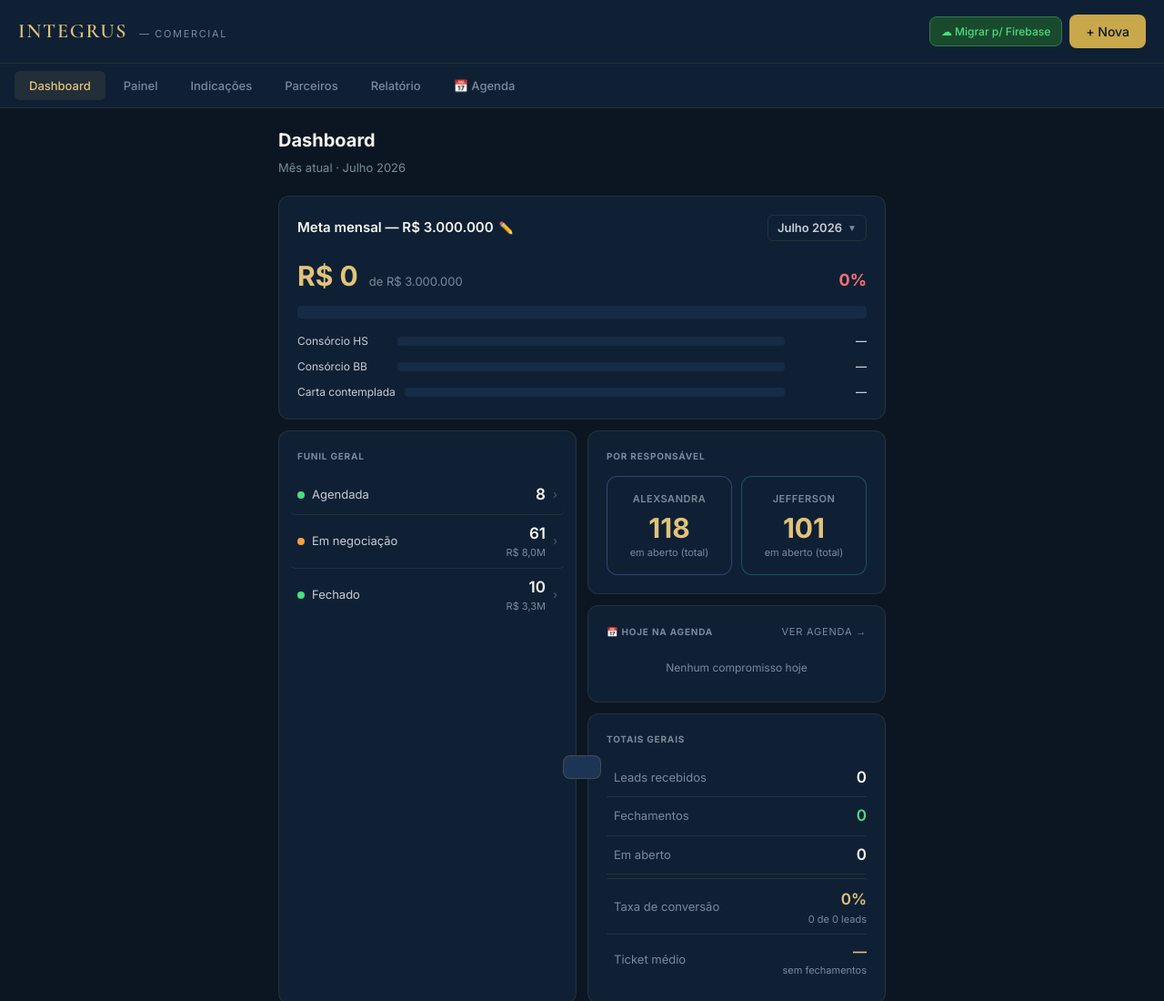
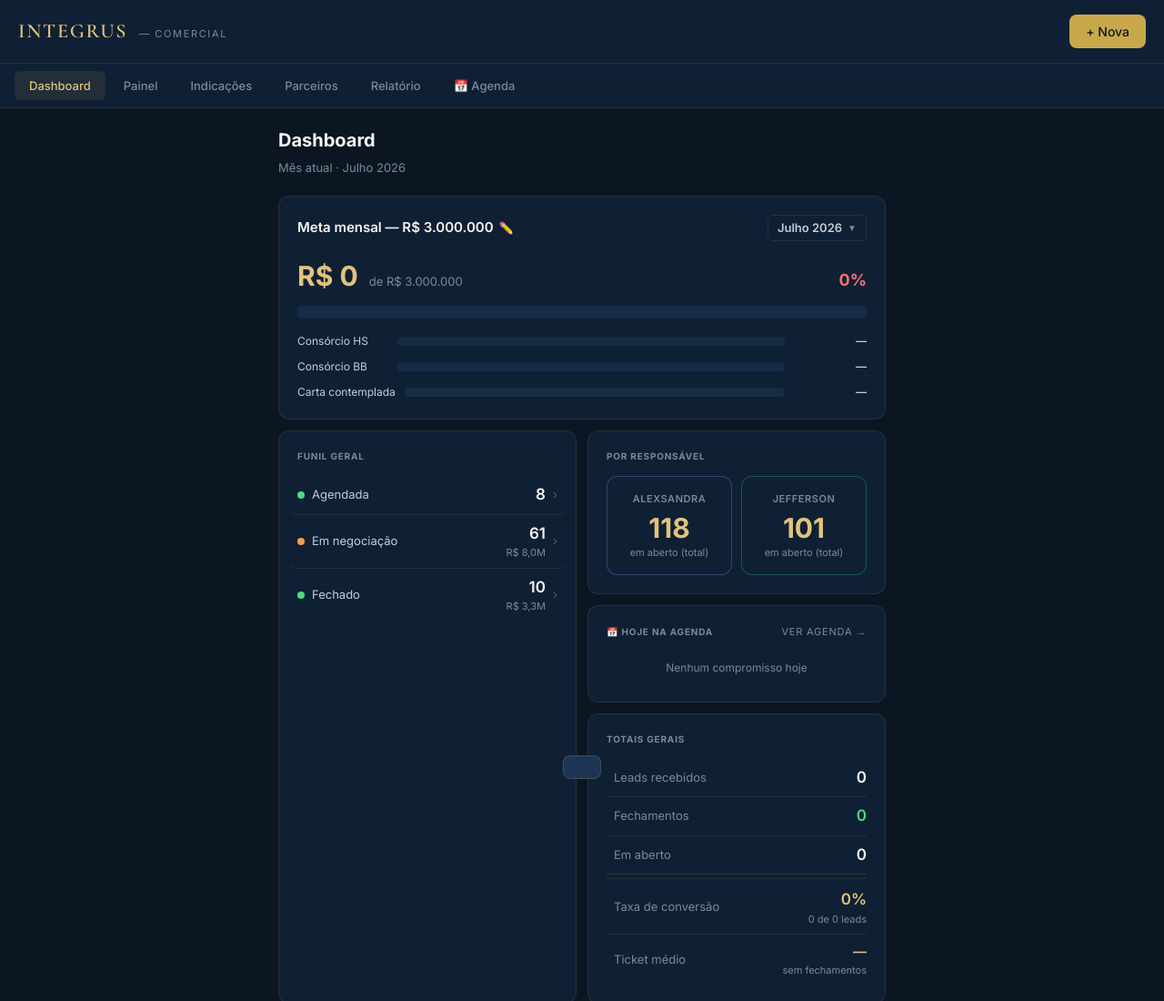
Before and after one commit to Alexsandra521/crm-integrus, a plain HTML site: page index.html in a window 1280 px wide. Shown: the top 1100 px of the page at 91% size. Drawn offline with nearby package versions, Linux system fonts and the light colour scheme.

Commit message:
Remove Firebase migration button from index.html

```diff
--- a/index.html
+++ b/index.html
@@ -928,7 +928,6 @@
   <div style="display:flex;gap:8px;align-items:center">
     <div style="display:flex;gap:8px;align-items:center">
     <button id="btn-instalar" class="btn btn-secondary" style="display:none;padding:8px 14px;font-size:13px" onclick="instalarApp()">Instalar app</button>
-    <button id="btn-migrar" class="btn" style="width:auto;margin:0;padding:8px 12px;font-size:12px;background:#1a4a2e;border:1px solid #2d7a4f;color:#4ade80" onclick="window._migrar && window._migrar()">☁ Migrar p/ Firebase</button>
 <button class="btn btn-primary" style="width:auto;margin:0;padding:10px 18px;font-size:14px" onclick="abrirNovaIndicacao()">+ Nova</button>
   </div>
   </div>
```
